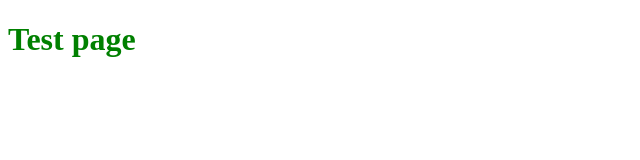
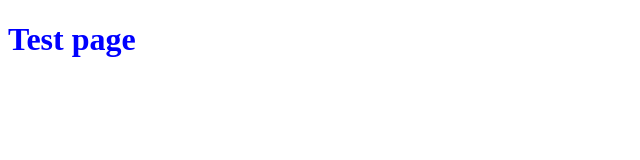
Before and after one commit to davidstraka2/maturita, a website: page index.html in a window 1280 px wide. Shown: the whole page, without its empty margins (0-640 px from the left). Drawn offline with Linux system fonts and the light colour scheme.

Commit message:
node-sass setup

```diff
--- a/index.html
+++ b/index.html
@@ -5,10 +5,12 @@
 <meta charset="utf-8">
 <title>Test page</title>
 
+<link rel="stylesheet" href="css/main.css">
+
 </head>
 <body>
 
-<h1 style="color: green;">Test page</h1>
+<h1>Test page</h1>
 
 </body>
 </html>
--- a/package.json
+++ b/package.json
@@ -12,6 +12,7 @@
         "url": "https://github.com/davidstraka2/maturita"
     },
     "scripts": {
+        "scss": "node-sass --output-style compressed -o css scss",
         "start": "index.html"
     },
     "devDependencies": {
--- /dev/null
+++ b/scss/main.scss
@@ -0,0 +1,3 @@
+h1 {
+    color: blue;
+}
```
Also changed, not shown: css/main.css (added).
